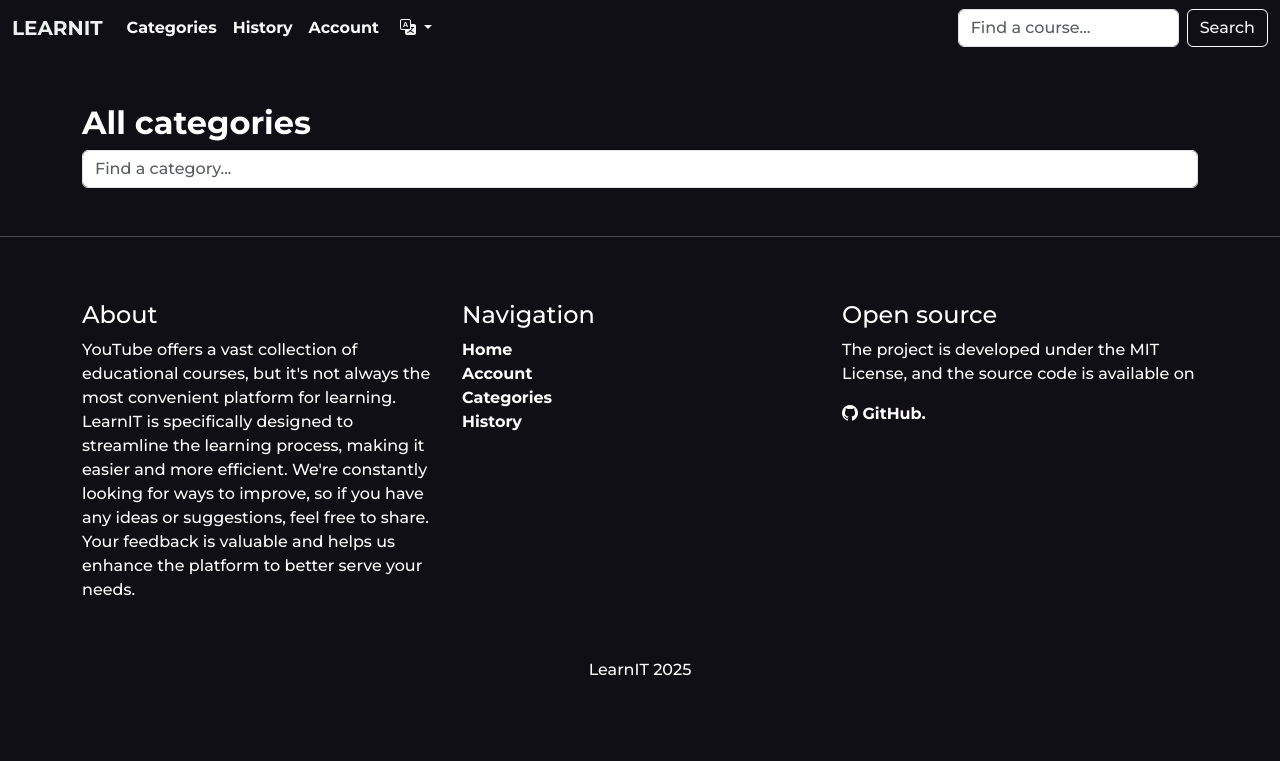
After one commit to ELVIN4/learnit, a Django app: template learnit/courses/templates/courses/all_categories.html in a window 1280 px wide. The commit adds this page. Shown: the top 761 px of the page. Run offline with Django 5.2, Linux system fonts and the light colour scheme; the template is opened without the code that fills it, so the values that code supplies are empty; some libraries are stand-ins or nearby versions.

Commit message:
feat: add categories page

```diff
--- /dev/null
+++ b/learnit/courses/templates/courses/all_categories.html
@@ -0,0 +1,19 @@
+{% extends 'courses/base.html' %}
+
+{% load i18n %}
+
+{% block 'content' %}
+
+
+<div class="container my-5">
+    <h2 class="fw-bold">{% trans 'All categories' %}</h2>
+    <input type="text" id="search-input" class="form-control" placeholder="{% trans 'Find a category...' %}" />
+</div>
+
+<div class="container">
+{% for category in categories %}
+    {% include 'courses/includes/category_card.html' with category=category%}
+{% endfor %}
+</div>
+
+{% endblock %}
--- a/learnit/courses/templates/courses/base.html
+++ b/learnit/courses/templates/courses/base.html
@@ -36,7 +36,7 @@
         {% endfor %}
         </ol>
     </div>
-  </nav>
+</nav>
 {% endif %}
 
 
@@ -54,6 +54,9 @@
                     {% include 'courses/includes/category_card.html' with category=category %}
                 {% endif %}
             {% endfor %}
+            <a href="{% url 'categories' %}">
+                <button type="button" class="btn btn-dark m-1 category-button"></i>...</button>
+            </a>
         </div>
 
         <div id="start_video" video_id="5MgBikgcWnY" class="mt-5">
--- a/learnit/courses/templates/courses/includes/category_card.html
+++ b/learnit/courses/templates/courses/includes/category_card.html
@@ -1,3 +1,3 @@
 <a href="{% url 'category' category.slug %}">
-    <button type="button" class="btn btn-dark m-1"></i> {{ category.name }}</button>
+    <button type="button" class="btn btn-dark m-1 category-button"></i> {{ category.name }}</button>
 </a>
--- a/learnit/courses/templates/courses/includes/footer.html
+++ b/learnit/courses/templates/courses/includes/footer.html
@@ -13,9 +13,8 @@
           <ul class="list-unstyled">
             <li><a href="{% url 'main' %}" class="text-white fw-bold">{% trans 'Home' %}</a></li>
             <li><a href="#" class="text-white fw-bold">{% trans 'Account' %}</a></li>
-            <li><a href="#" class="text-white fw-bold">{% trans 'Categories' %}</a></li>
+            <li><a href="{% url 'categories' %}" class="text-white fw-bold">{% trans 'Categories' %}</a></li>
             <li><a href="#" class="text-white fw-bold">{% trans 'History' %}</a></li>
-            <li><a href="#" class="text-white fw-bold">{% trans 'Search courses' %}</a></li>
           </ul>
         </div>
         <div class="col-lg-4 col-md-12 mb-4">
--- a/learnit/courses/templates/courses/includes/header.html
+++ b/learnit/courses/templates/courses/includes/header.html
@@ -11,7 +11,7 @@
         <div class="collapse navbar-collapse" id="navbarNav">
             <ul class="navbar-nav ml-auto">
                 <li class="nav-item">
-                    <a class="nav-link text-light" href="/">{% trans "Categories" %}</a>
+                    <a class="nav-link text-light" href="{% url 'categories' %}">{% trans "Categories" %}</a>
                 </li>
                 <li class="nav-item">
                     <a class="nav-link text-light" href="#">{% trans "History" %}</a>
--- a/learnit/courses/urls.py
+++ b/learnit/courses/urls.py
@@ -7,11 +7,13 @@ from .views import (
     LessonPage,
     AuthorPage,
     SearchPage,
+    AllCategoriesPage,
 )
 
 urlpatterns = [
     path("", MainPage.as_view(), name="main"),
     path("search/", SearchPage.as_view(), name="search"),
+    path("categories/", AllCategoriesPage.as_view(), name="categories"),
     path("<slug:category>", CategoryPage.as_view(), name="category"),
     path("course/<slug:course_slug>", CoursePage.as_view(), name="course"),
     path(
--- a/learnit/static/js/script.js
+++ b/learnit/static/js/script.js
@@ -32,3 +32,22 @@ document.addEventListener("DOMContentLoaded", function() {
           }
       }
 }})
+
+// category search
+const searchInput = document.getElementById('search-input');
+if (searchInput) {
+  const categoryButtons = document.querySelectorAll('.category-button');
+
+  searchInput.addEventListener('input', function() {
+    const filter = searchInput.value.toLowerCase();
+
+    categoryButtons.forEach(function(button) {
+      const categoryText = button.textContent.toLowerCase();
+      if (categoryText.includes(filter)) {
+        button.style.display = "";
+      } else {
+        button.style.display = "none";
+      }
+    });
+  })
+};
--- a/pyproject.toml
+++ b/pyproject.toml
@@ -13,7 +13,7 @@ dependencies = [
     "yt-dlp (>=2025.1.26,<2026.0.0)",
     "django-environ (>=0.12.0,<0.13.0)",
     "unidecode (>=1.3.8,<2.0.0)",
-    "django-redis (>=5.4.0,<6.0.0)"
+    "django-redis (>=5.4.0,<6.0.0)",
 ]
 
 
```
Also changed, not shown: learnit/courses/views.py (+29 -1 lines), learnit/locale/de/LC_MESSAGES/django.po, learnit/locale/ru/LC_MESSAGES/django.po, 2 other files.
